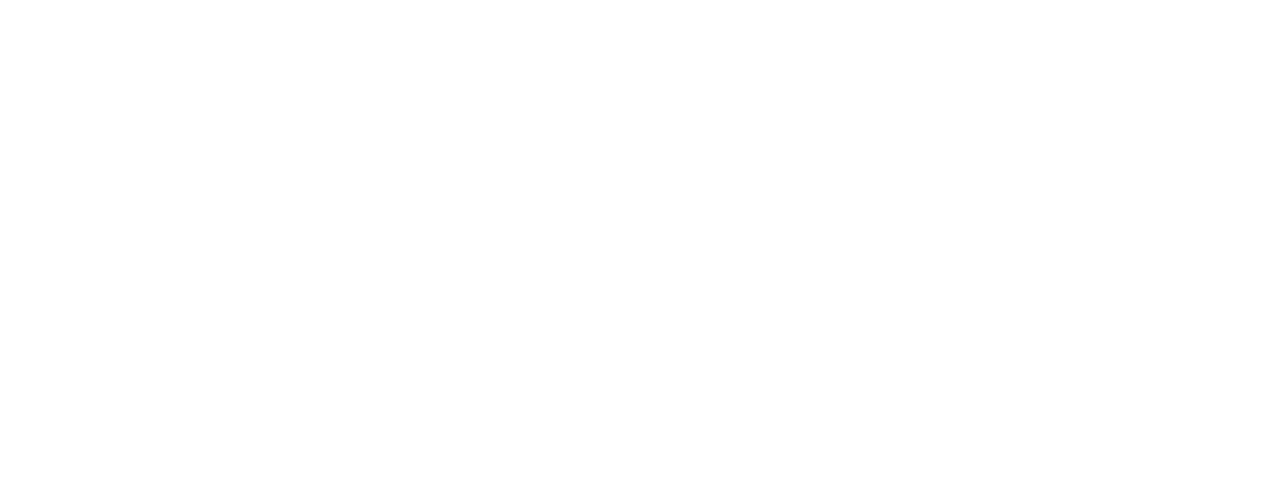
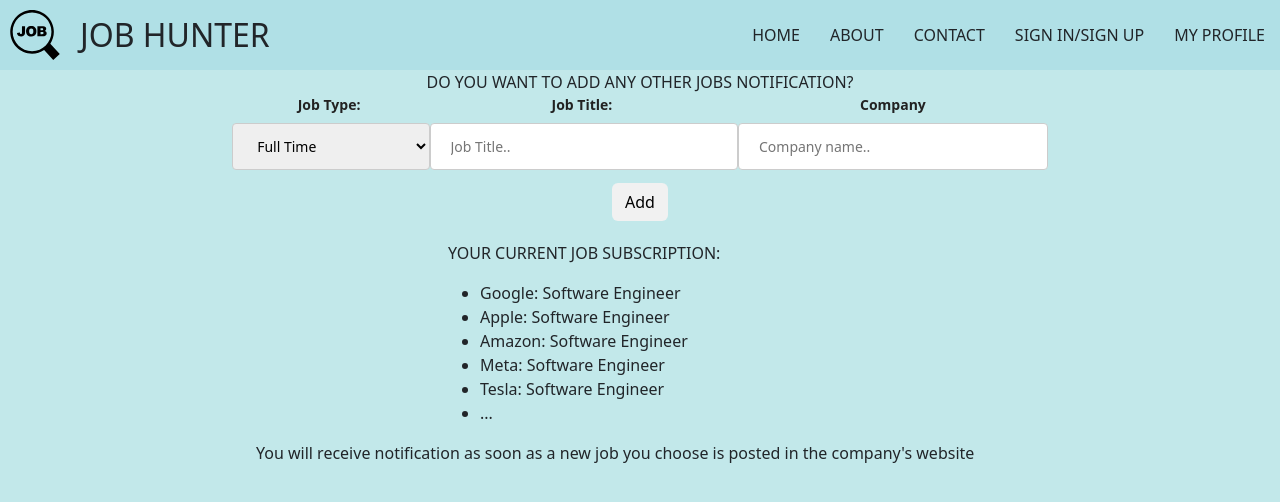
Before and after one commit to xevor11/Job_Classifier, a React (Create React App) app in the folder job_hunter/: page /myprofile in a window 1280 px wide. Before the commit this address had no page. Shown: the top 502 px of the page. Built offline with nearby package versions, Linux system fonts and the light colour scheme.

Commit message:
add my profile page

```diff
--- a/job_hunter/src/App.js
+++ b/job_hunter/src/App.js
@@ -6,6 +6,7 @@
 import Navigation from './routes/navigation/navigation.component';
 import Authentication from './routes/authentication/authentication.component'
 import About from './routes/about/about.component';
+import MyProfile from './routes/myprofile/myprofile.component';
 function App() {
 	return (
 		// <BrowserRouter>
@@ -15,6 +16,7 @@
           <Route path='/auth' element={<Authentication />} />
         <Route path='/contact' element={<Contact />} />
         <Route path='/about' element={<About />} />
+        <Route path='/myprofile' element={<MyProfile />} />
 				</Route>
 			</Routes>
 		// </BrowserRouter>
--- a/job_hunter/src/components/nav-bar/Navbar.component.jsx
+++ b/job_hunter/src/components/nav-bar/Navbar.component.jsx
@@ -33,9 +33,9 @@
 					<Link className='nav-link' to='/auth'>
 						SIGN IN/SIGN UP
 					</Link>
-					{/* <Link className='nav-link' to='/auth'>
-						SIGN UP
-					</Link> */}
+					<Link className='nav-link' to='/myprofile'>
+						MY PROFILE
+					</Link>
 				</div>
 
 				{/* {currentUser ? (
--- a/job_hunter/src/routes/home/home.styles.scss
+++ b/job_hunter/src/routes/home/home.styles.scss
@@ -26,7 +26,7 @@
 }
 
 .whole-website{
-        background-color:#C2E8EA;
+    background-color:#C2E8EA;
 
 
 }
@@ -52,7 +52,7 @@
     position: absolute;
     top:50%;
     left:50%;
-    //font-family: emoji; //Comic Sans MS;
+    font-family: emoji; //Comic Sans MS;
     transform: translate(-50%, -50%);
     z-index:1;
     font-size: 80px;
--- /dev/null
+++ b/job_hunter/src/routes/myprofile/myprofile.component.jsx
@@ -0,0 +1,124 @@
+import React, { Fragment } from 'react';
+import './myprofile.styles.scss';
+import { useState } from 'react';
+
+class MyProfile extends React.Component {
+	constructor(props) {
+		super(props);
+		this.state = { value: 'coconut' };
+
+		this.handleChange = this.handleChange.bind(this);
+		this.handleSubmit = this.handleSubmit.bind(this);
+	}
+
+	handleChange(event) {
+		this.setState({ value: event.target.value });
+	}
+
+	handleSubmit(event) {
+		event.preventDefault();
+	}
+
+	render() {
+		return (
+			<Fragment>
+				<div className='myprofile-website'>
+					<div className='forms'>
+						DO YOU WANT TO ADD ANY OTHER JOBS NOTIFICATION?
+						<form action='/action_page.php'>
+							<label>
+								Job Type:&nbsp;
+								<select value={this.state.value} onChange={this.handleChange}>
+									<option value='Full Time'>Full Time</option>
+									<option value='Part Time'>Part Time</option>
+									<option value='Internship'>Internship</option>
+									<option value='Co-op'>Co-op</option>
+								</select>
+							</label>
+
+							{/* <input type='submit' value='Submit' /> */}
+							{/* </form> */}
+							{/* <form > */}
+							<label for='job-title'>
+								Job Title:&nbsp;
+								<input
+									type='text'
+									id='job-title'
+									name='job-title'
+									placeholder='Job Title..'
+								/>
+							</label>
+							<label for='company'>
+								Company
+								<input
+									type='text'
+									id='company'
+									name='company'
+									placeholder='Company name..'
+								/>
+							</label>
+						</form>
+						{/* <label>
+							Job Title:&nbsp;
+							<input />
+						</label> */}
+						{/* <input type='submit' value='Submit' /> */}
+						{/* </form> */}
+						{/* <form >
+						<label>
+							Company:&nbsp;
+							<input />
+						</label>
+                    </form> */}
+						{/* <div className='space'></div> */}
+						{/* </input></input> <input type="submit" value="Submit"> */}
+						<button className='btn' onSubmit={this.handleSubmit}>
+							Add
+						</button>
+					</div>
+					<div className='s1'></div>
+					<div className='my-job-list'>
+						<p className='job-list'>YOUR CURRENT JOB SUBSCRIPTION:</p>
+						<ul className='job-list'>
+                            <li>Google: Software Engineer</li>
+                            <li>Apple: Software Engineer</li>
+                            <li>Amazon: Software Engineer</li>
+                            <li>Meta: Software Engineer</li>
+                            <li>Tesla: Software Engineer</li>
+                            <li>...</li>
+                        </ul>
+                        <p className='explain'>You will receive notification as soon as a new job you choose is posted in the company's website </p>
+					</div>
+				</div>
+			</Fragment>
+		);
+	}
+}
+
+// const MyProfile = () => {
+
+//     handleSubmit = ()=> {
+//     alert('Your favorite flavor is: ' + this.state.value);
+//     event.preventDefault();
+//   }
+// 	return (
+// 		<div className='myprofile-website'>
+// 			<div>
+// 				<form onSubmit={this.handleSubmit}>
+// 					<label>
+// 						Add any type of job positions you are interested in:
+// 						<select value={this.state.value} onChange={this.handleChange}>
+// 							<option value='grapefruit'>Grapefruit</option>
+// 							<option value='lime'>Lime</option>
+// 							<option value='coconut'>Coconut</option>
+// 							<option value='mango'>Mango</option>
+// 						</select>
+// 					</label>
+// 					<input type='submit' value='Submit' />
+// 				</form>
+// 			</div>
+// 		</div>
+// 	);
+// };
+
+export default MyProfile;
--- /dev/null
+++ b/job_hunter/src/routes/myprofile/myprofile.styles.scss
@@ -0,0 +1,55 @@
+.myprofile-website {
+    height: 100vh;
+	background-color: #c2e8ea;
+	overflow: auto;
+
+}
+
+.forms {
+	text-align: center;
+}
+
+.forms .btn {
+	margin-top: 5px;
+	position: relative;
+	//   transform: translate(-50%, -50%);
+	//   -ms-transform: translate(-50%, -50%);
+	background-color: #f1f1f1;
+	color: black;
+	font-size: 16px;
+	//   padding: 16px 30px;
+	//   border: none;
+	cursor: pointer;
+	//   border-radius: 5px;
+	//   text-align: center;
+}
+
+.forms .btn:hover {
+	background-color: black;
+	color: white;
+}
+
+input[type='text'],
+select {
+	width: 100%;
+	margin-left: 100px;
+	margin-left: 100px;
+	padding: 12px 20px;
+	margin: 8px 0;
+	display: inline-block;
+	border: 1px solid #ccc;
+	border-radius: 4px;
+	box-sizing: border-box;
+}
+
+.s1 {
+	height: 20px;
+}
+
+.job-list {
+	margin-left: 35%;
+}
+
+.explain{
+    margin-left: 20%;
+}
```
